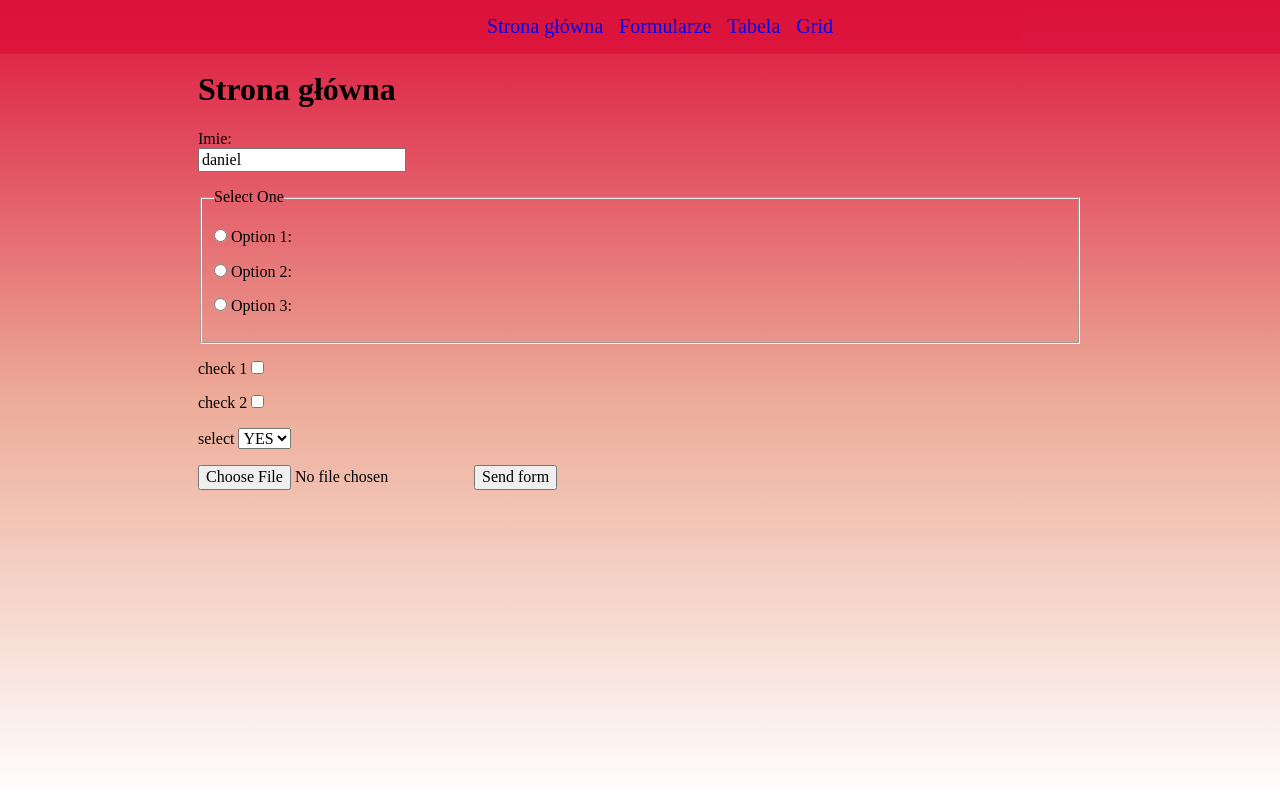
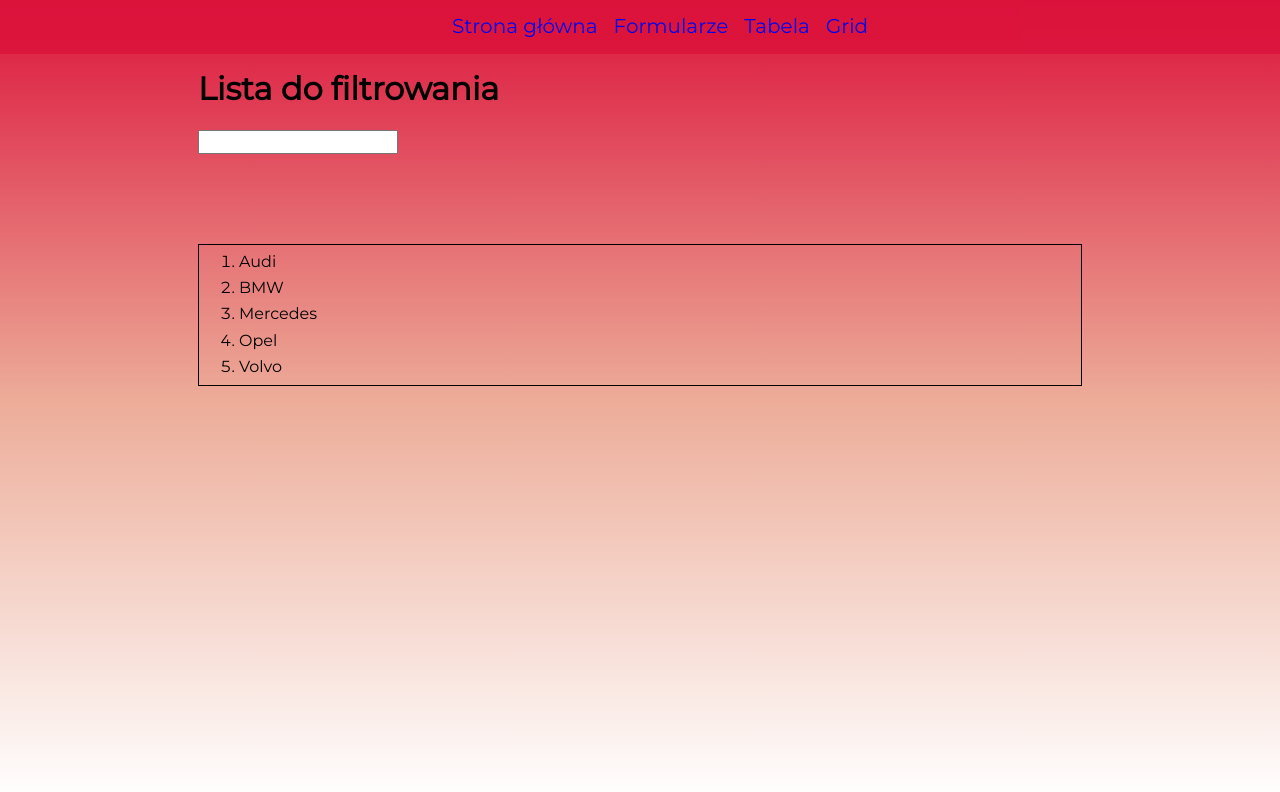
Before and after one commit to plewcio0/homepage-gulp, a website: page src/content/podstrona1.html in a window 1280 px wide. Drawn offline with nearby package versions, Linux system fonts and the light colour scheme; files that its build step writes are made by us from their sources; files whose address does not match are found by name.

Commit message:
vs code commit

```diff
--- a/src/content/podstrona1.html
+++ b/src/content/podstrona1.html
@@ -34,48 +34,38 @@
 		</header>
 	<main class="main">
 		<header class="header">
-			<h1 class="heading">Strona główna</h1>
+			<h1 class="heading">Lista do filtrowania</h1>
+			<input type="text" id="search" autocomplete="off">
 		</header>
-		<form action="https://dev.cotenfrontend.pl" class="form" method="POST">
-			<p>
-				<label for="name">Imie: </label><br>
-				<input name="name" type="text" id="name" value="daniel">
-			</p>
-			<fieldset>
-				<legend>Select One</legend>
-				<p>
-					<input value="x" name="radio" type="radio" id="radio1">
-					<label for="radio1">Option 1: </label>
-				</p>
-				<p>
-					<input name="radio" type="radio" id="radio2">
-					<label for="radio2">Option 2: </label>
-				</p>
-				<p>
-					<input name="radio" type="radio" id="radio3">
-					<label for="radio3">Option 3: </label>
-				</p>
-			</fieldset>
-			<p>
-				<label for="checkbox1">check 1 </label>
-				<input name="checkbox" type="checkbox" id="checkbox1">
-			</p>
-			<p>
-				<label for="checkbox2">check 2 </label>
-				<input name="checkbox" type="checkbox" id="checkbox2">
-			</p>
-			<p>
-				<label for="select">select</label>
-				<select name="select" id="select">
-					<option>YES</option>
-					<option>NO</option>
-				</select>
-			</p>
-			<input type="file">
-			<input type="submit" value="Send form">
-		</form>
+		<br>
+		<br>
+		<br>
+		<br>
+		<ol class="ul">
+			<li class="li__item">Audi</li>
+			<li class="li__item">BMW</li>
+			<li class="li__item">Mercedes</li>
+			<li class="li__item">Opel</li>
+			<li class="li__item">Volvo</li>
+		</ol>
 	</main>
-	<script src="main.js"></script>
+	<script>
+		const searchInput = document.querySelector('#search');
+		searchInput.addEventListener('input', filter);
+
+
+		function filter(e) {
+			var itemlist = document.getElementsByClassName('li__item');
+
+			Array.from(itemlist).forEach(function(item) {
+				var itemname = item.textContent;
+				if(itemname.toLowerCase().indexOf(e.target.value) != -1)
+					item.style.display = 'list-item';
+				else
+					item.style.display = 'none';
+			})
+		}
+	</script>
 </body>
 
 </html>
--- a/src/scss/main.scss
+++ b/src/scss/main.scss
@@ -1,6 +1,7 @@
 @import "_normalize";
 @import "_variables";
 
+@import url('https://fonts.googleapis.com/css?family=Montserrat&display=swap');
 
 html {
   box-sizing: border-box;
@@ -16,6 +17,7 @@
   overflow-y: scroll;
   background: $backgroundGradient;
   min-height: 100vh;
+  font-family: 'Montserrat', sans-serif;
 }
 
 .main {
@@ -59,7 +61,15 @@
 .navbar__item:hover {
   background: darkred;
 }
+.ul
+{
 
+  border: 1px solid black;
+
+}
+.li__item {
+  margin: 8px 0;
+}
 .navbar__link {
 
   text-decoration: none;
@@ -290,3 +300,7 @@
     display: none;
   }
 }
+.testButton {
+  width: 200px;
+  height: 200px;
+}
```
Also changed, not shown: src/content/index.html (+0 -1 lines), src/content/time.html (+1 -1 lines), src/js/main.js (line endings or trailing spaces).
